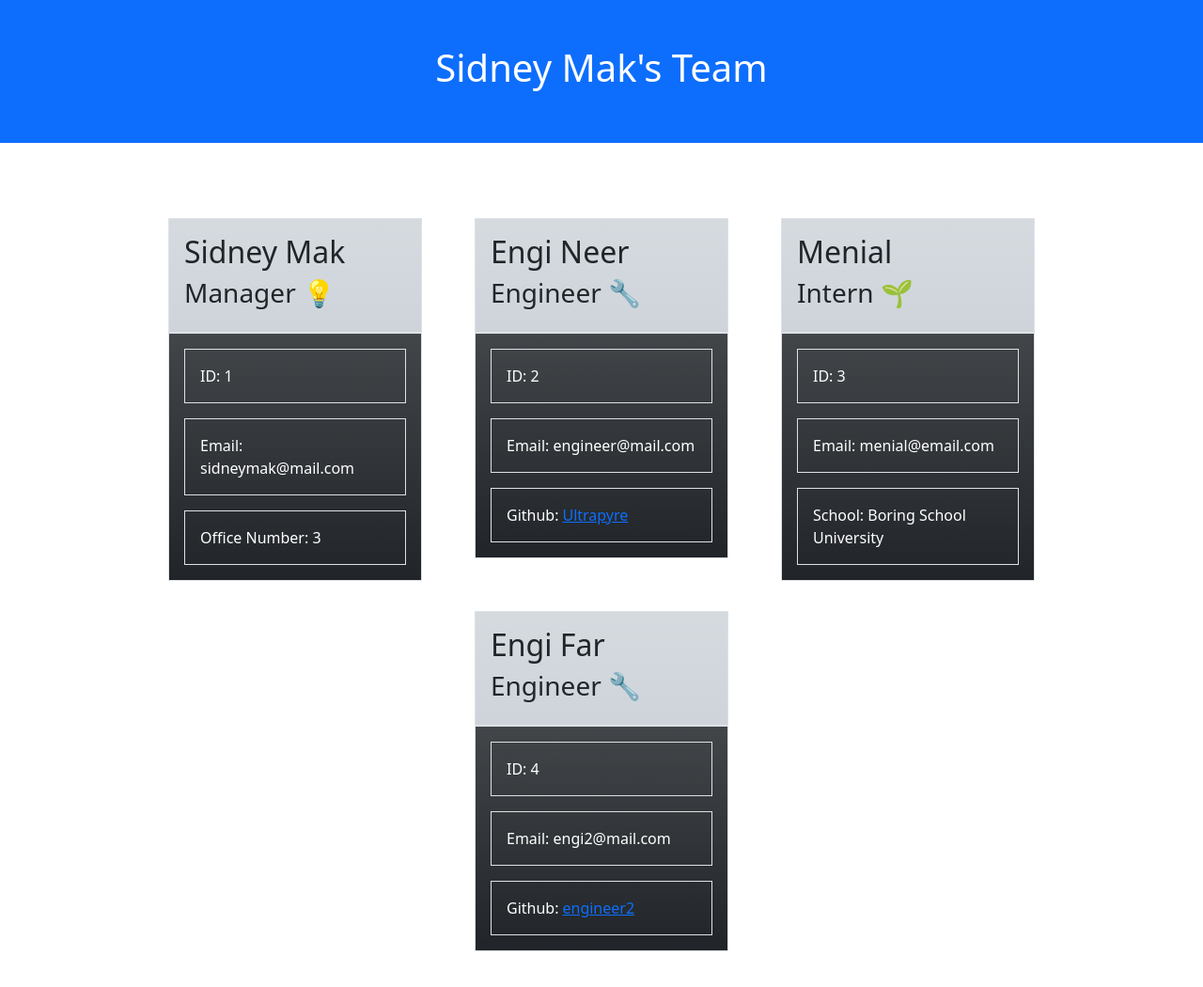
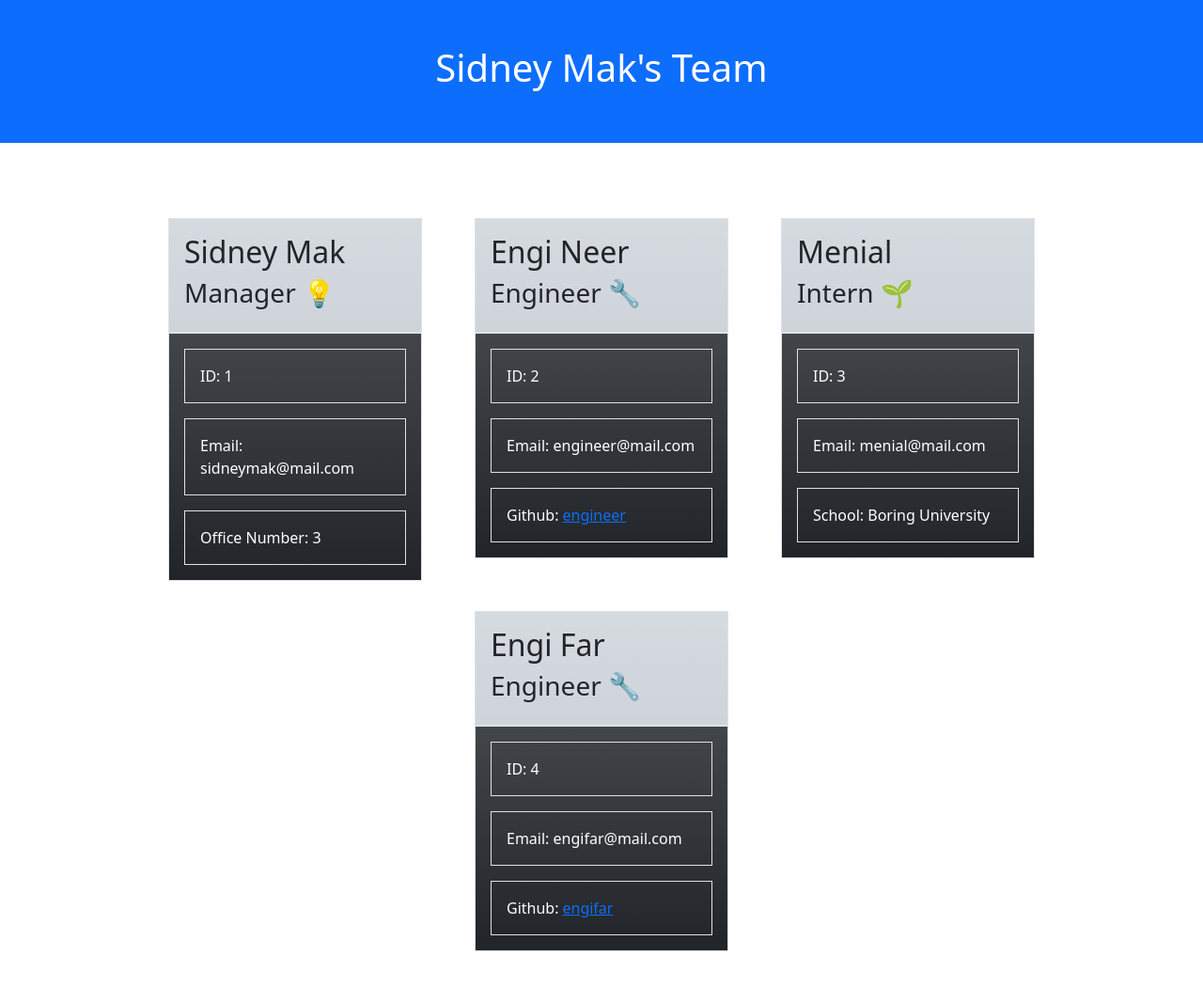
Before and after one commit to Ultrapyre/Team-Profile-Generator, a website: page public/index.html in a window 1280 px wide. Shown: the whole page at 94% size. Drawn offline with nearby package versions, Linux system fonts and the light colour scheme.

```diff
--- a/public/index.html
+++ b/public/index.html
@@ -32,7 +32,7 @@
                     <div class="border p-3 bg-dark bg-gradient text-white">
                         <p class="border p-3">ID: 2</p>
                         <p class="border p-3">Email: engineer@mail.com</p>
-                        <div class="border row align-items-start p-3 m-0"><p class="col-auto p-0 m-0 me-1">Github:</p><a class="col-auto p-0 m-0" href="https://github.com/Ultrapyre">Ultrapyre</a></div>
+                        <div class="border row align-items-start p-3 m-0"><p class="col-auto p-0 m-0 me-1">Github:</p><a class="col-auto p-0 m-0" href="https://github.com/engineer">engineer</a></div>
                     </div>
                   </div><div class="col-md-3 m-3">
                     <div class="bg-dark-subtle bg-gradient p-3 border">
@@ -41,8 +41,8 @@
                     </div>
                     <div class="border p-3 bg-dark bg-gradient text-white">
                         <p class="border p-3">ID: 3</p>
-                        <p class="border p-3">Email: menial@email.com</p>
-                        <p class="border p-3 m-0">School: Boring School University</p>
+                        <p class="border p-3">Email: menial@mail.com</p>
+                        <p class="border p-3 m-0">School: Boring University</p>
                     </div>
                   </div><div class="col-md-3 m-3">
                     <div class="bg-dark-subtle bg-gradient p-3 border">
@@ -51,8 +51,8 @@
                     </div>
                     <div class="border p-3 bg-dark bg-gradient text-white">
                         <p class="border p-3">ID: 4</p>
-                        <p class="border p-3">Email: engi2@mail.com</p>
-                        <div class="border row align-items-start p-3 m-0"><p class="col-auto p-0 m-0 me-1">Github:</p><a class="col-auto p-0 m-0" href="https://github.com/engineer2">engineer2</a></div>
+                        <p class="border p-3">Email: engifar@mail.com</p>
+                        <div class="border row align-items-start p-3 m-0"><p class="col-auto p-0 m-0 me-1">Github:</p><a class="col-auto p-0 m-0" href="https://github.com/engifar">engifar</a></div>
                     </div>
                   </div>
               </div>
```
Also changed, not shown: README.md (added).
